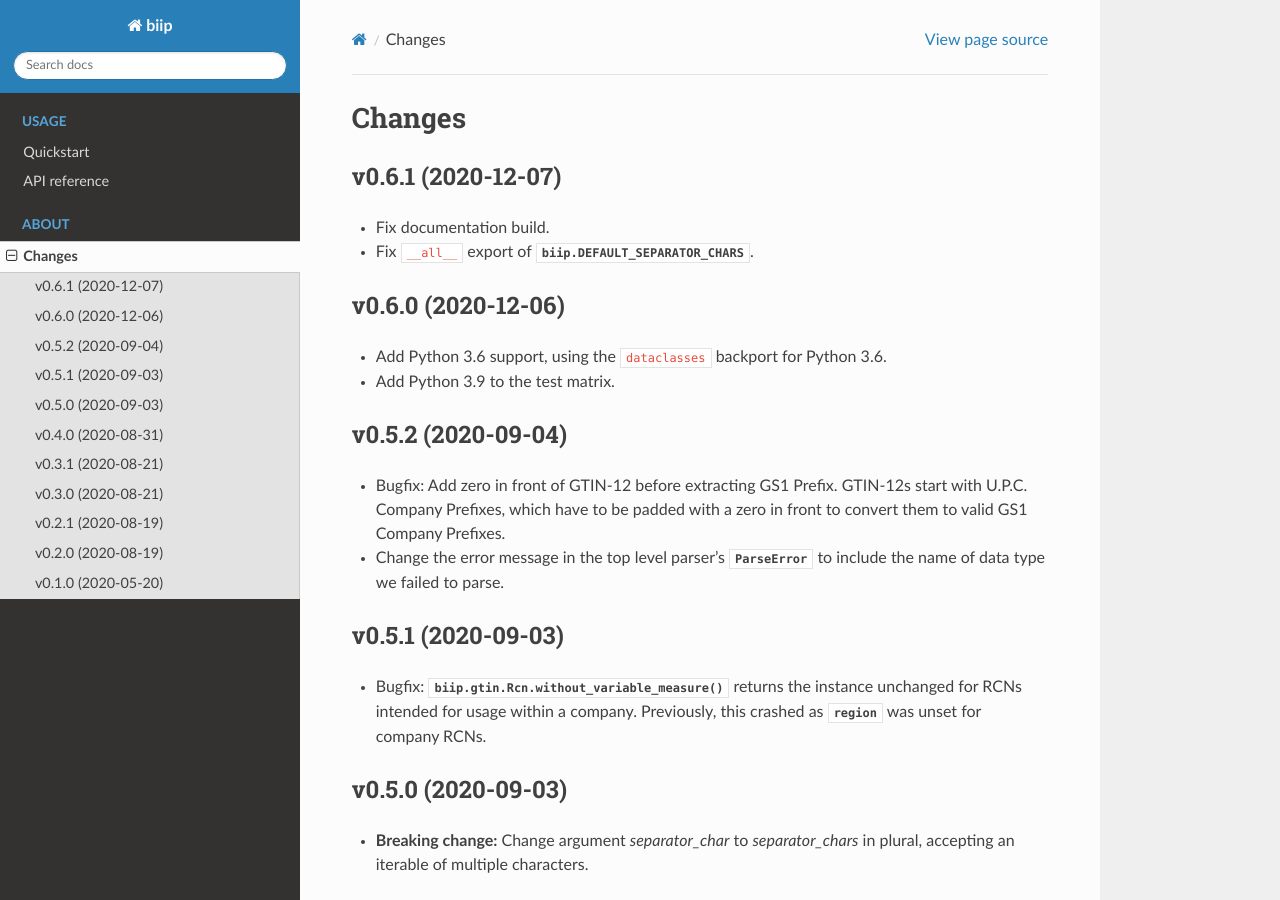
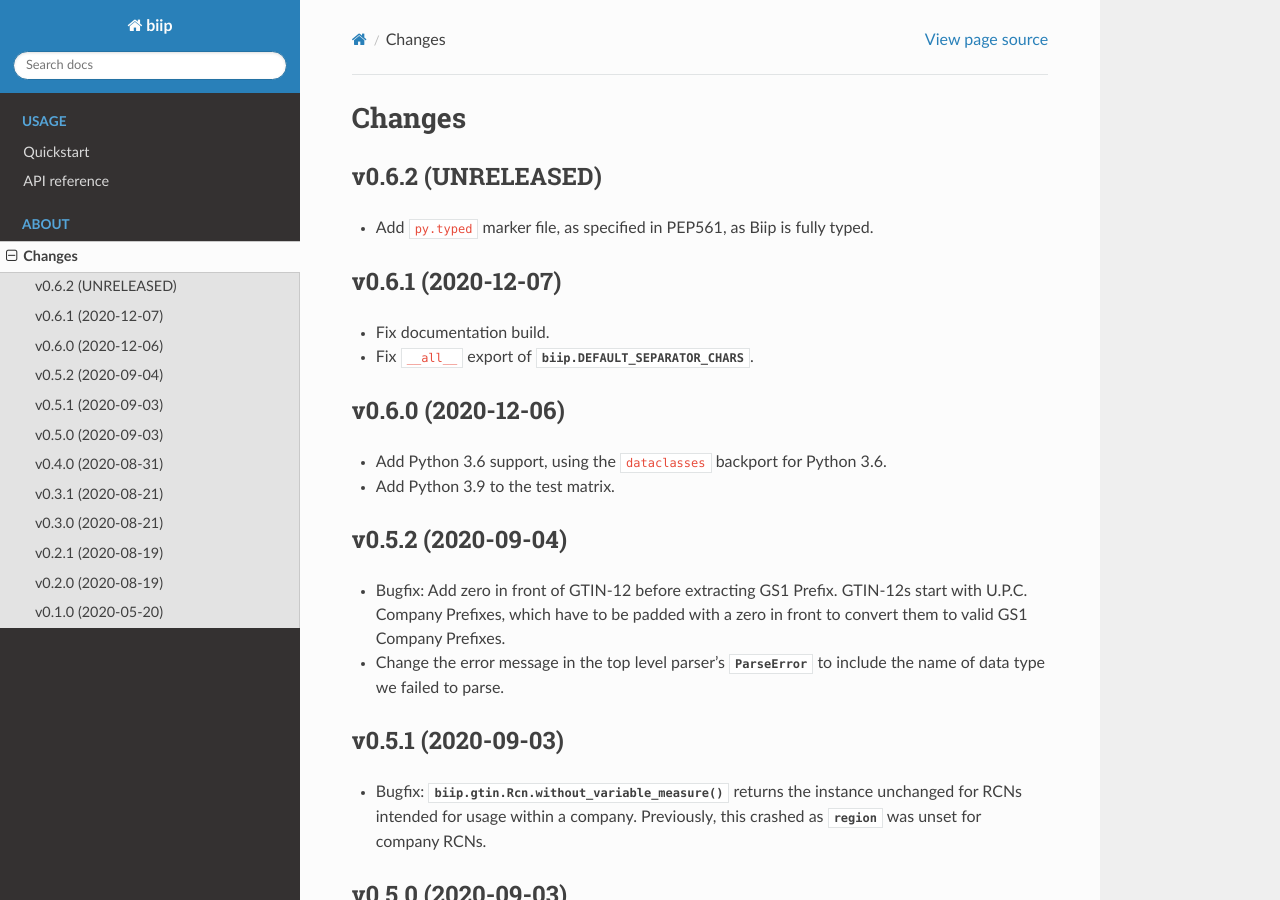
Before and after one commit to jodal/biip, a Sphinx documentation site: the page built from docs/changes.rst, in a window 1280 px wide and 900 px high. Built offline with Sphinx 7.4.7 and the Read the Docs theme 2.0.0, drawn with Linux system fonts in a browser that asks for light colours.

Commit message:
Add py.typed marker

```diff
--- a/docs/changes.rst
+++ b/docs/changes.rst
@@ -1,6 +1,11 @@
 =======
 Changes
 =======
+
+v0.6.2 (UNRELEASED)
+===================
+
+- Add ``py.typed`` marker file, as specified in PEP561, as Biip is fully typed.
 
 v0.6.1 (2020-12-07)
 ===================
```
Also changed, not shown: 1 other file.
